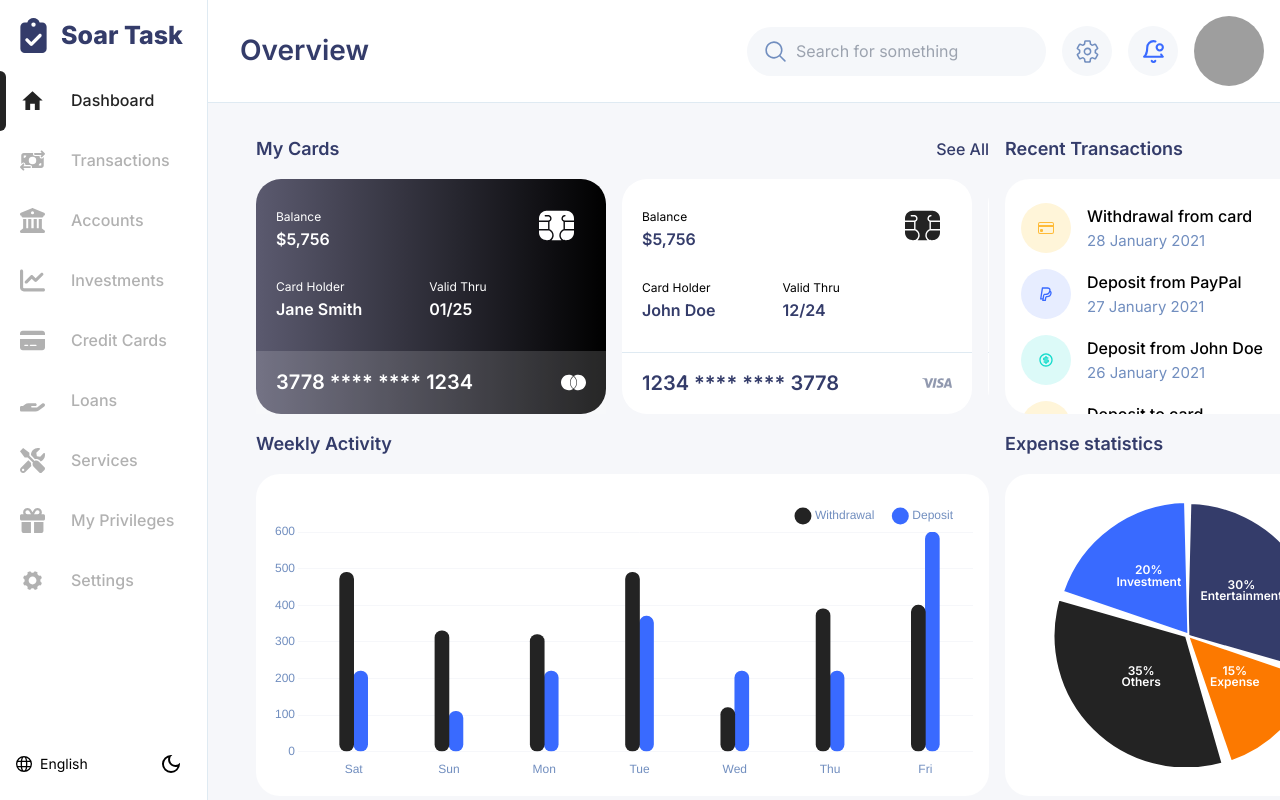
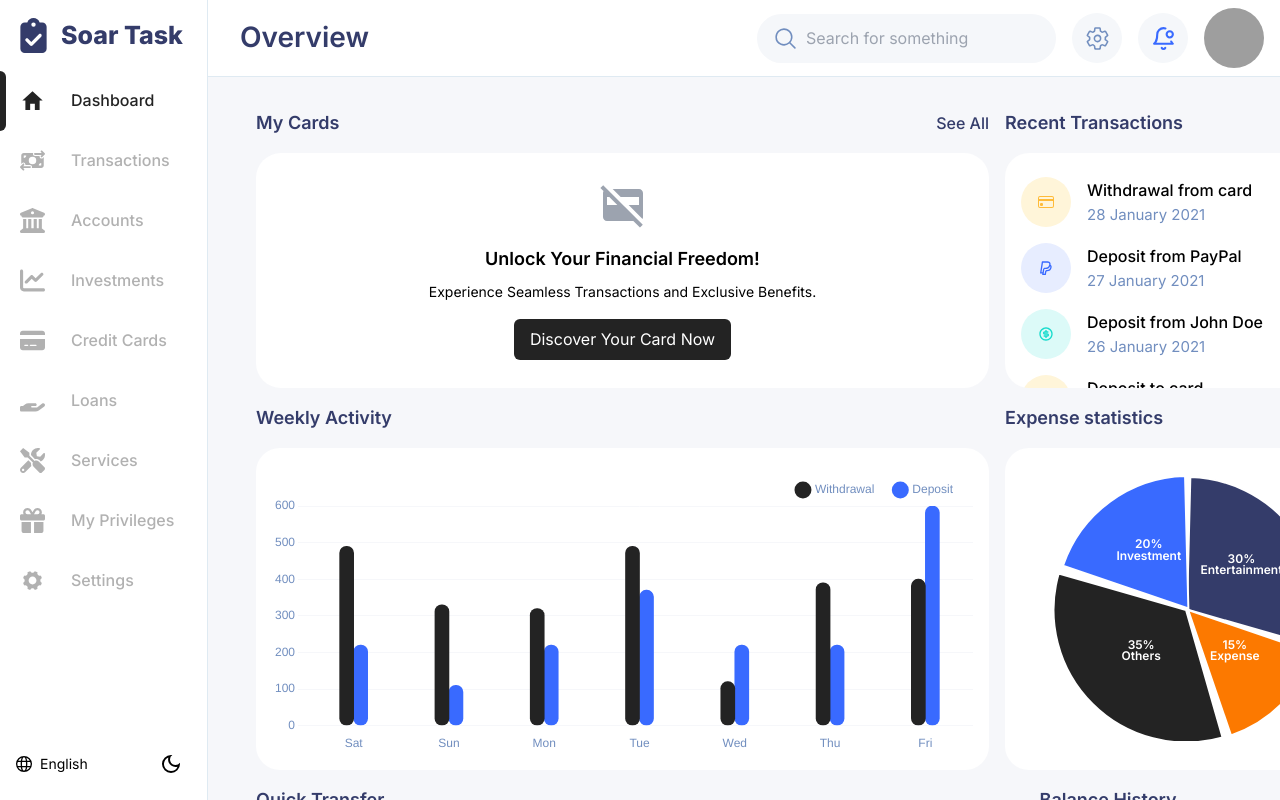
Before and after one commit to mubashir-irfan/soar_assessment_poc, a React (Create React App) app: page / in a window 1280 px wide. Built offline with nearby package versions, Linux system fonts and the light colour scheme; grey boxes are pictures that could not be loaded.

Commit message:
cards skeleton and empty view
Signed-off-by: Muhammad Mubashir Irfan <mubashir.irfan37@gmail.com>

```diff
--- a/src/Dashboard/Dashboard.tsx
+++ b/src/Dashboard/Dashboard.tsx
@@ -1,15 +1,20 @@
 import { useEffect, useState } from 'react';
 import { useTranslation } from 'react-i18next';
-import { Card, PieChart, SlicedPieChart, TextButton, TransactionEntry } from '../components';
+import { Card, CardChip, SlicedPieChart, TextButton, TransactionEntry } from '../components';
 import { mockDataService } from '../services/mockData';
 import { BalanceHistory, BankingCard, Contact, ExpenseStatistic, Transaction, WeeklyActivity } from '../types';
+import BalanceHistoryChart from './BalanceHistoryChart';
 import QuickTransferWidget from './QuickTransferWidget';
 import WeeklyActivitBarChart from './WeeklyActivityBarChart';
-import BalanceHistoryChart from './BalanceHistoryChart';
+import { CardsEmpty, CardSkeleton } from '../components/skeletons';
 
 function Dashboard() {
   const { t } = useTranslation();
+
+  // In actual production, I would use react query. The data and isLoading would come from a single source
   const [cards, setCards] = useState<BankingCard[]>([]);
+  const [isCardsLoading, setIsCardsLoading] = useState<boolean>(true);
+
   const [transactions, setTransactions] = useState<Transaction[]>([]);
   const [weeklyActivity, setWeeklyActivity] = useState<WeeklyActivity>();
   const [expenseStatistics, setExpenseStatistics] = useState<ExpenseStatistic[]>([]);
@@ -17,7 +22,10 @@ function Dashboard() {
   const [balanceHistory, setBalanceHistory] = useState<BalanceHistory>();
 
   useEffect(() => {
-    mockDataService.getBankingCards().then(setCards);
+    mockDataService.getBankingCards().then((cards: BankingCard[]) => {
+      setCards(cards);
+      setIsCardsLoading(false);
+    });
     mockDataService.getTransactions().then(setTransactions);
     mockDataService.getWeeklyActivity().then(setWeeklyActivity);
     mockDataService.getExpenseStatistics().then(setExpenseStatistics);
@@ -30,18 +38,21 @@ function Dashboard() {
       {/* First row: Cards and Recent Transactions */}
       <div className="grid grid-cols-1 lg:grid-cols-[2fr,1fr] gap-4">
         {/* Cards Section */}
-        {!!cards.length && (
+        {(
           <section className="overflow-x-auto max-w-full">
             <div className="flex items-center justify-between mb-4">
               <h2 className="text-lg text-soar font-semibold">{t('dashboard.myCards')}</h2>
               <TextButton ariaLabel={t('dashboard.seeAll')}>{t('dashboard.seeAll')}</TextButton>
             </div>
-            <div className="flex overflow-x-auto max-w-full no-scrollbar">
-              {cards.slice(0, 3).map((card, index) => (
-                <div key={index} className="inline-block me-4 last:me-0 max-w-full">
-                  <Card card={card} />
-                </div>
-              ))}
+            <div className="flex overflow-x-auto max-w-full no-scrollbar-h-[13.375rem] lg:h-[14.6875rem]">
+              {!isCardsLoading ?
+                cards.length ?
+                  cards.map((card, index) => (
+                    <div key={index} className="inline-block me-4 last:me-0 max-w-full">
+                      <Card card={card} />
+                    </div>
+                  )) : <CardsEmpty />
+                : <CardSkeleton />}
             </div>
           </section>
         )}
@@ -97,7 +108,7 @@ function Dashboard() {
 
 
         <section className="lg:flex-grow">
-        <h2 className="text-lg font-semibold text-soar">Balance History</h2>
+          <h2 className="text-lg font-semibold text-soar">Balance History</h2>
           <div className='mt-4 p-4 bg-white rounded-[1.5rem] h-[14rem] lg:h-[17.25rem]'>
             <BalanceHistoryChart history={balanceHistory} />
           </div>
@@ -107,4 +118,5 @@ function Dashboard() {
   );
 }
 
+
 export default Dashboard;
--- a/src/components/Header.tsx
+++ b/src/components/Header.tsx
@@ -21,7 +21,7 @@ type HeaderProps = {
     }, [])
 
     return (
-      <header className="p-4 flex items-center justify-between lg:justify-start lg:border-b lg:border-border-light dark:border-border-dark border-solid">
+      <header className="md:h-[6.25rem] px-4 py-2 flex items-center justify-between lg:justify-start lg:border-b lg:border-border-light dark:border-border-dark border-solid">
         <div className="lg:hidden">
           <AiOutlineMenu size={24} className="text-soar cursor-pointer" onClick={() => setIsMenuOpen(true)} />
         </div>
@@ -47,7 +47,7 @@ type HeaderProps = {
             </div>
             <img src={userProfile.avatarURL
               || 'https://images.pexels.com/photos/220453/pexels-photo-220453.jpeg?auto=compress&cs=tinysrgb&w=1260&h=750&dpr=1'}
-              alt="Profile" className="rounded-full w-9 h-9 sm:w-12 sm:h-12 md:w-[4.375rem] md:h-[4.375rem] object-cover"
+              alt="Profile" className="rounded-full w-9 h-9 sm:w-12 sm:h-12 md:w-[3.75rem] md:h-[3.75rem] object-cover"
             />
           </div>
           : <></>}
--- /dev/null
+++ b/src/components/skeletons/CardSkeleton.tsx
@@ -0,0 +1,33 @@
+import { CardChip } from "..";
+
+function CardSkeleton() {
+  return (
+    <div className="animate-pulse">
+      <div className="flex flex-col rounded-[1.5rem] overflow-hidden sm:rounded-[1.5625rem] w-[16.5rem] min-w-[16.5rem] sm:w-[21.875rem] sm:min-w-[21.875rem] h-[10.625rem] sm:h-[14.6875rem] bg-gray-200 dark:bg-gray-700">
+        <div className="px-[1.25rem] py-2 sm:py-4 flex-grow flex flex-col justify-around">
+          <div className="flex justify-between items-start mt-4">
+            <div className="h-4 bg-gray-400 dark:bg-gray-500 rounded w-1/4"></div>
+            <div
+              className={`w-[1.8125rem] h-[1.8125rem] sm:w-[2.1875rem] sm:h-[2.1875rem] me-3 ${'text-active'
+                }`}
+            >
+              <CardChip />
+            </div>
+          </div>
+
+          <div className='w-3/4 flex justify-between'>
+            <div className="h-4 bg-gray-400 dark:bg-gray-500 rounded w-1/4"></div>
+            <div className="h-4 bg-gray-400 dark:bg-gray-500 rounded w-1/4"></div>
+          </div>
+        </div>
+
+        <div className="flex justify-between px-[1.25rem] py-[0.75rem] sm:py-[0.9375rem] items-center w-full bg-gray-300 dark:bg-gray-600">
+          <div className="h-4 bg-gray-400 dark:bg-gray-500 rounded w-1/2"></div>
+          <div className="w-[2.1875rem] h-[2.1875rem] bg-gray-400 dark:bg-gray-500 rounded-full"></div>
+        </div>
+      </div>
+    </div>
+  );
+}
+
+export default CardSkeleton
--- /dev/null
+++ b/src/components/skeletons/CardsEmpty.tsx
@@ -0,0 +1,20 @@
+import { useTranslation } from 'react-i18next';
+import { MdCreditCardOff } from 'react-icons/md';
+import { Link } from 'react-router-dom';
+
+function EmptyCard() {
+  const { t } = useTranslation();
+
+  return (
+    <div className="w-full h-full flex flex-col items-center justify-center p-6 rounded-[1rem] sm:rounded-[1.5625rem]  bg-white text-secondary border border-border-light text-center">
+      <MdCreditCardOff size={48} className="text-gray-400 mb-4" />
+      <p className="text-lg font-semibold mb-2">{t('dashboard.emptyCards.unlockFinancialFreedom')}</p>
+      <p className="text-sm mb-4">{t('dashboard.emptyCards.experienceSeamlessTransactions')}</p>
+      <Link to="/dashboard" className="bg-active text-white px-4 py-2 rounded-md hover:bg-soar-dark transition-colors">
+        {t('dashboard.emptyCards.discoverYourCard')}
+      </Link>
+    </div>
+  );
+}
+
+export default EmptyCard;
--- /dev/null
+++ b/src/components/skeletons/index.ts
@@ -0,0 +1,2 @@
+export {default as CardSkeleton} from './CardSkeleton'
+export {default as CardsEmpty} from './CardsEmpty';
--- a/src/i18n/ar.json
+++ b/src/i18n/ar.json
@@ -16,7 +16,13 @@
     "overview": "نظرة عامة",
     "myCards": "بطاقاتي",
     "seeAll": "عرض الكل",
-    "recentTransactions": "العمليات الأخيرة"
+    "recentTransactions": "العمليات الأخيرة",
+    "emptyCards": {
+      "unlockFinancialFreedom": "أطلق العنان لحريتك المالية!",
+      "experienceSeamlessTransactions": "استمتع بمعاملات سلسة ومزايا حصرية.",
+      "discoverYourCard": "اكتشف بطاقتك الآن",
+      "cardsWillShowHere": "عند حصولك على بطاقة نشطة، ستظهر هنا."
+    }
   },
   "card": {
     "balance": "الرصيد",
--- a/src/i18n/en.json
+++ b/src/i18n/en.json
@@ -16,7 +16,13 @@
     "overview": "Overview",
     "myCards": "My Cards",
     "seeAll": "See All",
-    "recentTransactions": "Recent Transactions"
+    "recentTransactions": "Recent Transactions",
+    "emptyCards": {
+      "unlockFinancialFreedom": "Unlock Your Financial Freedom!",
+      "experienceSeamlessTransactions": "Experience Seamless Transactions and Exclusive Benefits.",
+      "discoverYourCard": "Discover Your Card Now",
+      "cardsWillShowHere": "Get you have an active card, it will show here."
+    }
   },
   "card": {
     "balance": "Balance",
--- a/src/services/mockData.ts
+++ b/src/services/mockData.ts
@@ -10,33 +10,33 @@ import {
 let mockUserData: User = {
   id: 1,
   bankingCards: [
-    {
-      cardNumber: '3778 **** **** 1234',
-      validThru: '01/25',
-      vendor: CardVendor.MASTERCARD,
-      balance: 5756,
-      cardHolder: 'Jane Smith',
-      logo: '/mastercard.svg',
-      type: SoarCardType.SOAR_PREMIUM,
-    },
-    {
-      cardNumber: '1234 **** **** 3778',
-      validThru: '12/24',
-      vendor: CardVendor.VISA,
-      balance: 5756,
-      cardHolder: 'John Doe',
-      logo: '/visa.svg',
-      type: SoarCardType.SOAR_STANDARD,
-    },
-    {
-      cardNumber: '1234 **** **** 3778',
-      validThru: '12/24',
-      vendor: CardVendor.VISA,
-      balance: 5756,
-      cardHolder: 'John Doe',
-      logo: '/visa.svg',
-      type: SoarCardType.SOAR_STANDARD,
-    },
+    // {
+    //   cardNumber: '3778 **** **** 1234',
+    //   validThru: '01/25',
+    //   vendor: CardVendor.MASTERCARD,
+    //   balance: 5756,
+    //   cardHolder: 'Jane Smith',
+    //   logo: '/mastercard.svg',
+    //   type: SoarCardType.SOAR_PREMIUM,
+    // },
+    // {
+    //   cardNumber: '1234 **** **** 3778',
+    //   validThru: '12/24',
+    //   vendor: CardVendor.VISA,
+    //   balance: 5756,
+    //   cardHolder: 'John Doe',
+    //   logo: '/visa.svg',
+    //   type: SoarCardType.SOAR_STANDARD,
+    // },
+    // {
+    //   cardNumber: '1234 **** **** 3778',
+    //   validThru: '12/24',
+    //   vendor: CardVendor.VISA,
+    //   balance: 5756,
+    //   cardHolder: 'John Doe',
+    //   logo: '/visa.svg',
+    //   type: SoarCardType.SOAR_STANDARD,
+    // },
   ],
   latestTransactions: [
     {
--- a/tailwind.config.js
+++ b/tailwind.config.js
@@ -11,6 +11,15 @@ module.exports = {
       spacing: designSystem.spacing,
       fontFamily: {
         sans: ['Inter', 'sans-serif'],
+      },
+      keyframes: {
+        'pulse-fast': { // Rename for clarity
+          '0%, 100%': { opacity: 1 },
+          '50%': { opacity: 0.5 },
+        },
+      },
+      animation: {
+        'pulse-fast': 'pulse-fast 1.5s cubic-bezier(0.4, 0, 0.6, 1) infinite', // 1 second duration
       },
     },
   },
```
